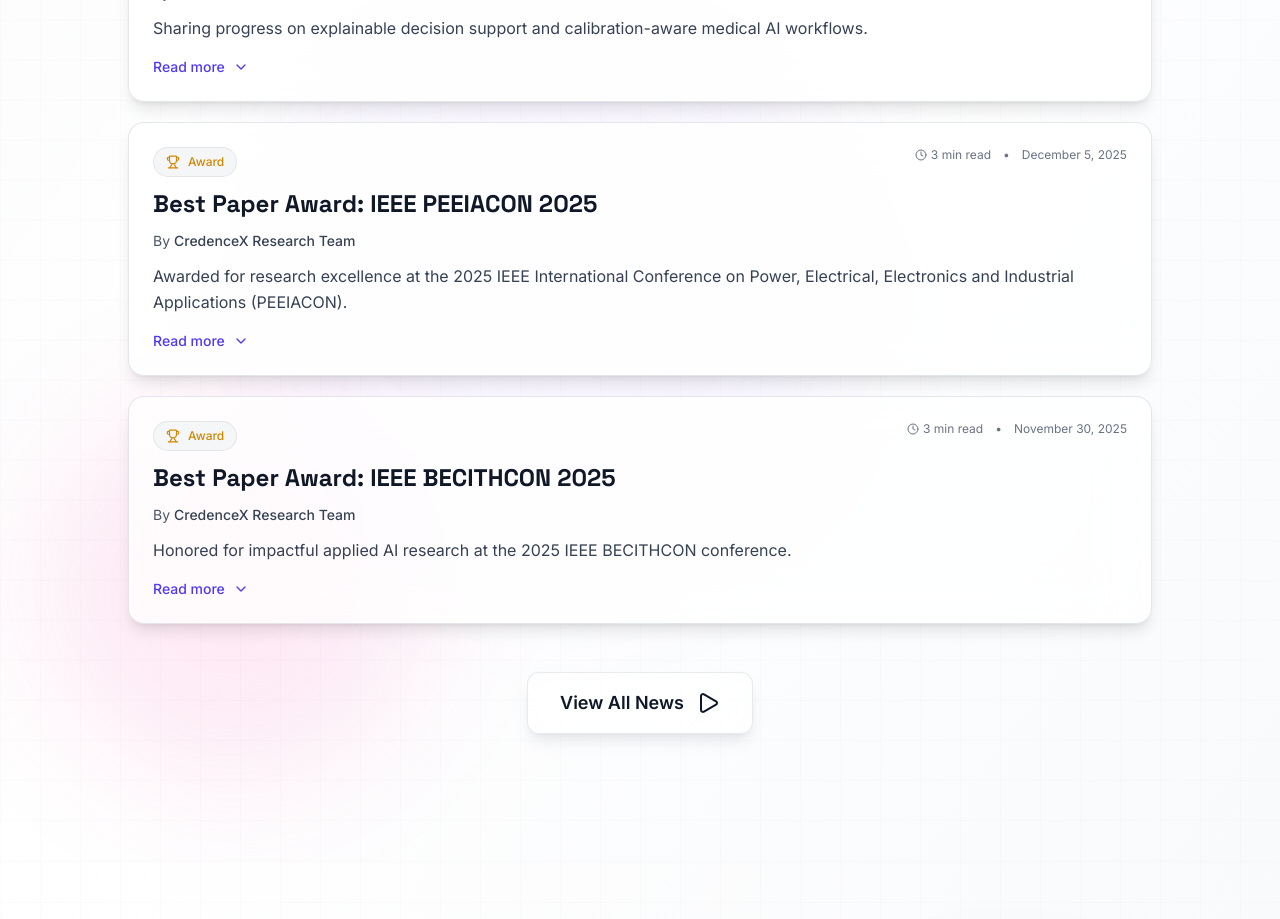
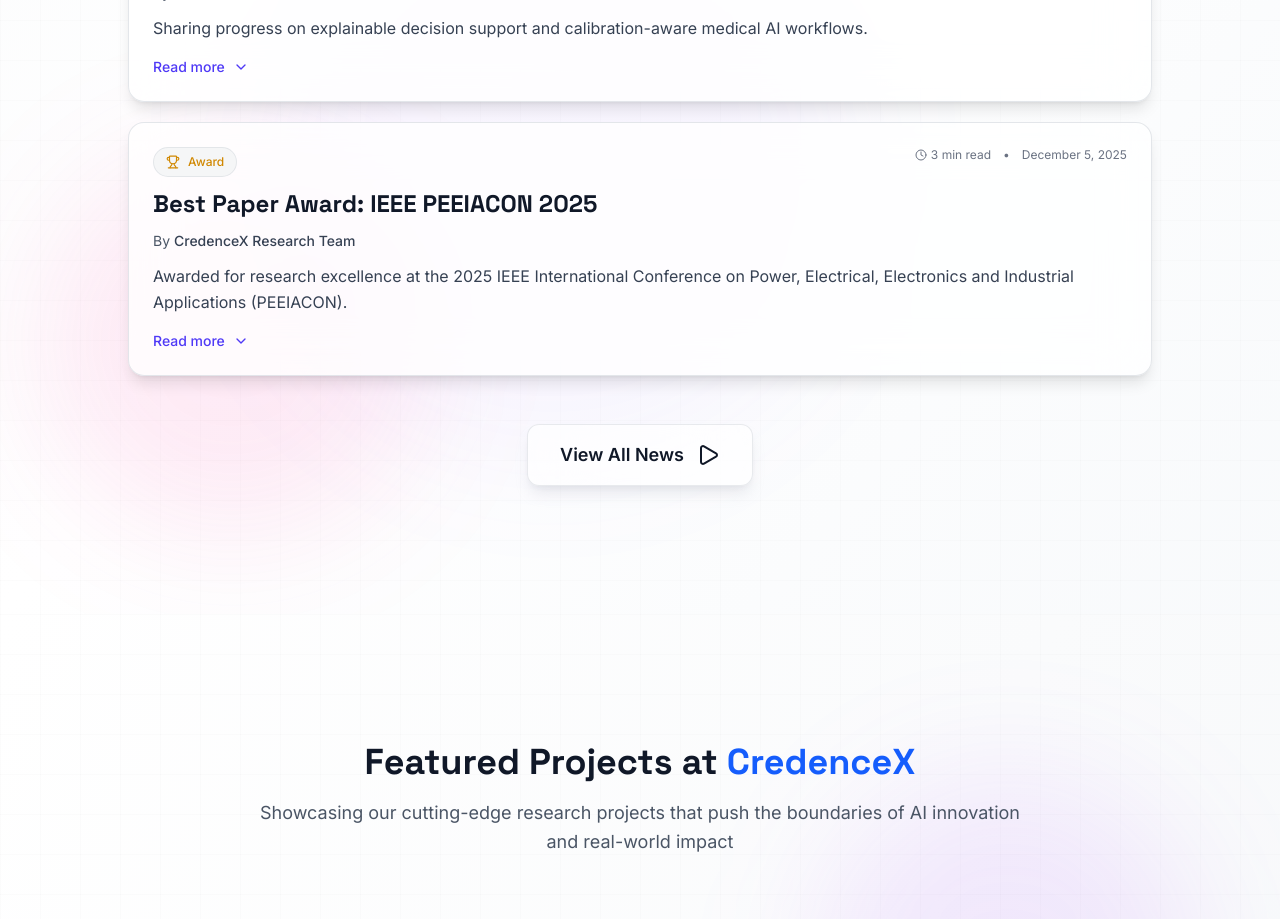
Before and after one commit to nwoshadalve/credencex-ai-research-lab, a Next.js app: page / in a window 1280 px wide. Shown: the part 2680-3599 px from the top of the page. Built offline with nearby package versions, Linux system fonts and the light colour scheme.

Commit message:
Update news section to fetch the latest 4 news articles instead of 5

```diff
--- a/components/home/news/news.tsx
+++ b/components/home/news/news.tsx
@@ -9,7 +9,7 @@
 import styles from './news.module.css';
 
 export default function NewsSection() {
-    const latestNews = getLatestNews(5);
+    const latestNews = getLatestNews(4);
     const [expandedId, setExpandedId] = useState<number | null>(null);
 
     const toggleExpand = (id: number) => {
```
